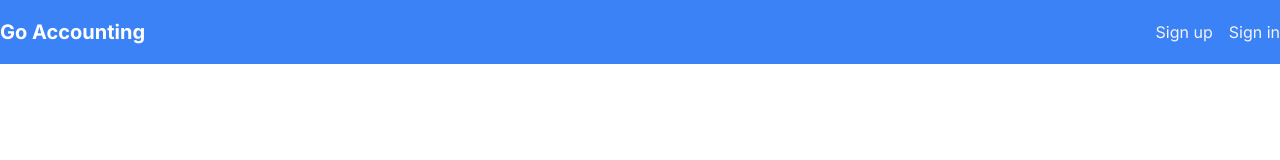
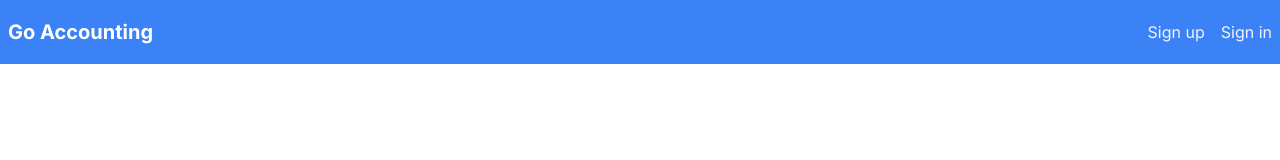
Before and after one commit to Yo0GuitarIT/go-accounting, a Next.js app: page /test in a window 1280 px wide. Shown: the top 160 px of the page. Built offline with nearby package versions, Linux system fonts and the light colour scheme; no server answers.

Commit message:
refactor: 💡 fix header

```diff
--- a/components/Header.jsx
+++ b/components/Header.jsx
@@ -6,7 +6,7 @@
 
   return (
     <nav className="w-full h-16 bg-blue-500 flex justify-center">
-      <div className="container flex justify-between items-center">
+      <div className="container flex justify-between items-center px-2">
         <Link href="/" className="text-white text-xl font-bold">
           Go Accounting
         </Link>
```
Also changed, not shown: app/test/page.jsx (+2 -1 lines).
